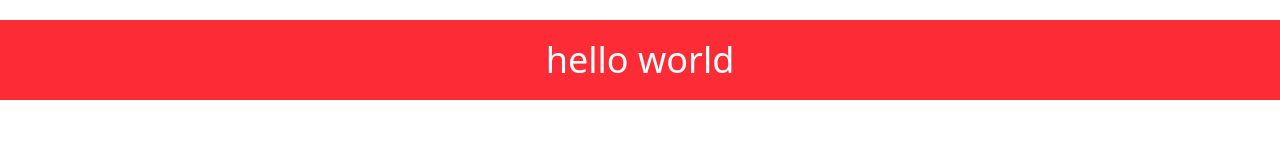
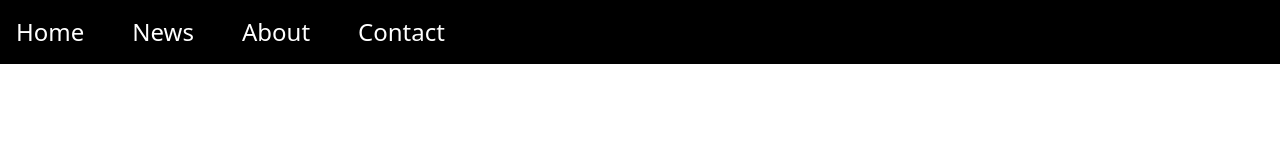
Before and after one commit to rkumayan/CSS_Projects, a website: page tailwind_tut/index.html in a window 1280 px wide. Drawn offline with Linux system fonts and the light colour scheme.

Commit message:
created a navbar in tailwind css

```diff
--- a/tailwind_tut/index.html
+++ b/tailwind_tut/index.html
@@ -7,8 +7,11 @@
     <link rel="stylesheet" href="output.css">
 </head>
 <body >
-    <div class="bg-red-500 text-white mt-5 flex justify-center p-5 text-4xl" >
-        <h1>hello world </h1>
-    </div>
+    <ul class="bg-black text-white flex">
+        <li class="mr-4"> <a class = "p-4 block text-2xl hover:bg-slate-700 cursor-pointer" target="#">Home </a></li>
+        <li class="mr-4"> <a class = "p-4 block text-2xl hover:bg-slate-700 cursor-pointer" target="#">News </a></li>
+        <li class="mr-4"> <a class = "p-4 block text-2xl hover:bg-slate-700 cursor-pointer" target="#">About </a></li>
+        <li class="mr-4"> <a class = "p-4 block text-2xl hover:bg-slate-700 cursor-pointer" target="#">Contact </a></li>
+    </ul>
 </body>
 </html>
```
Also changed, not shown: tailwind_tut/output.css.
